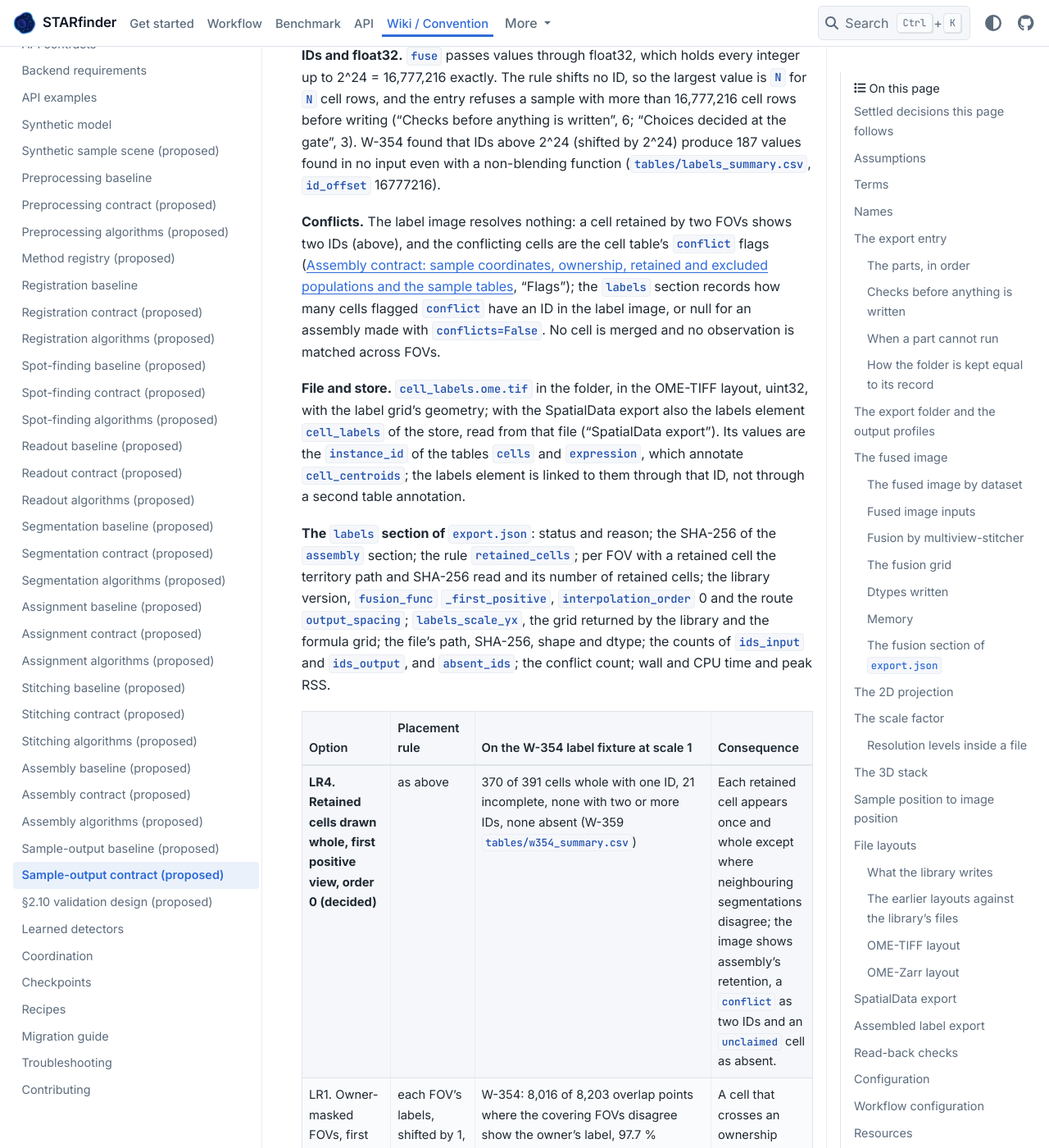
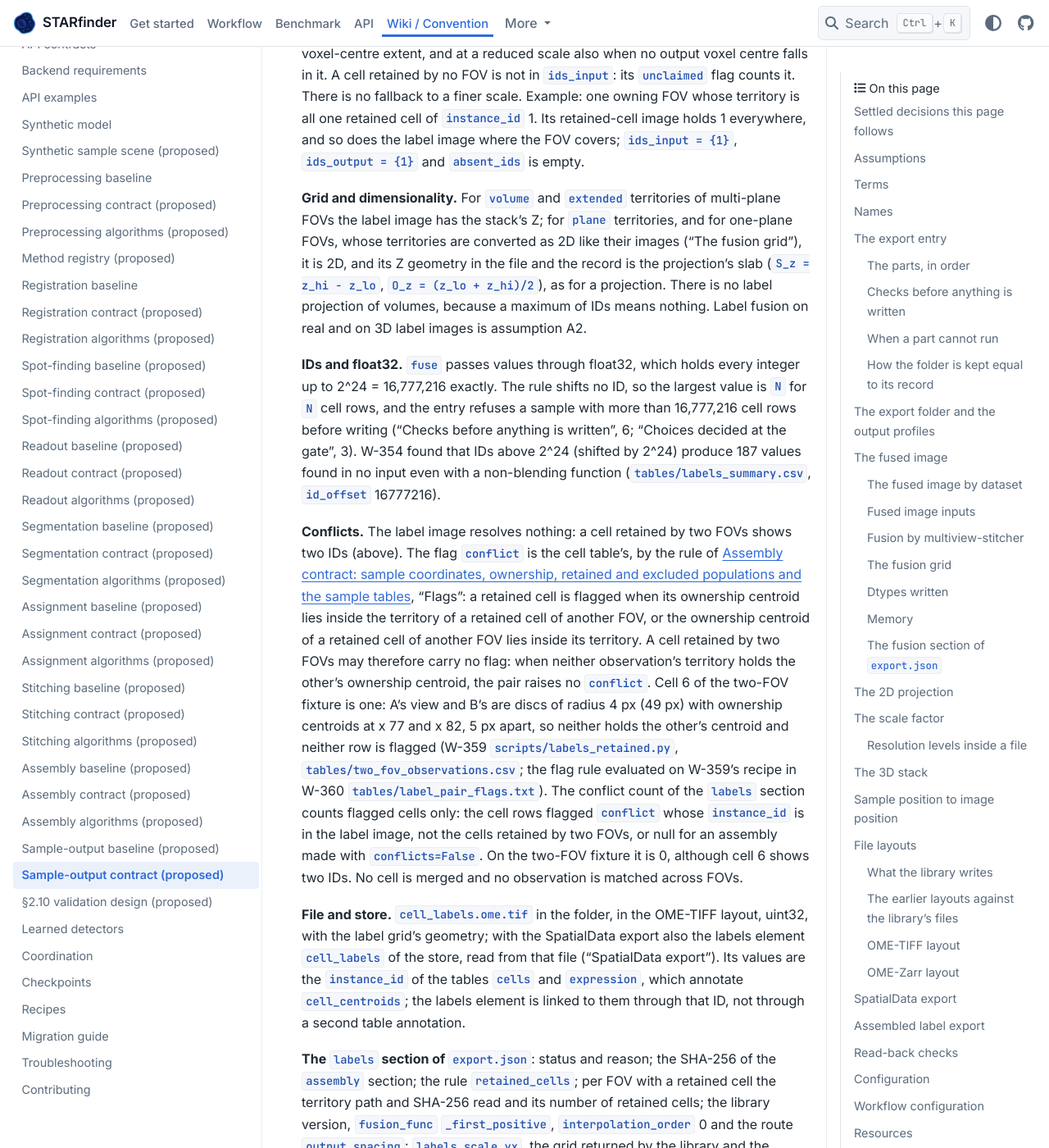
Before and after one commit to wanglab-broad/starfinder, a Sphinx documentation site: the page built from docs/sample-output-contract.md, in a window 1280 px wide and 1400 px high, scrolled down 53266 px. Shown: the whole window at 82% size. Built offline with Sphinx 7.4.7 and the PyData theme 0.15.4, drawn with Linux system fonts in a browser that asks for light colours; some of the changed text lies outside the part shown.

Commit message:
feat(w-361): correct four leftover statements of the §2.10 contract…
Every page still reads Status: Proposed. (1) In
docs/stitching-contract.md and docs/synthetic-sample-scene.md, the
"Three sample-level entries" bullet now names two entries,
Dataset.stitch and Dataset.export, and says Dataset.export calls
assemble, fuse, fuse_labels and export_spatialdata in order. The wording
is copied from the assembly contract. (2) In the "Assembled label
export" section of docs/sample-output-contract.md, the case is now named
"A cell retained by two FOVs". The "Conflicts" paragraph states the
assembly contract's two-clause rule for the `conflict` flag and says a
cell …

Linear-Issue: W-361

```diff
--- a/docs/sample-output-contract.md
+++ b/docs/sample-output-contract.md
@@ -1070,6 +1070,16 @@
 `transform` attributes. This metadata is the export's, not the source's; the round-trip
 check tests it separately from the source content ("Read-back checks").
 
+**A table that already has `uns["spatialdata_attrs"]`** (the table `expression` keeps every
+`uns` key of `sample.h5ad`, so it is one when that file holds the key and the element is
+written, "Empty populations") is refused by `TableModel.parse` as above, and the export
+does not work around it: `export_spatialdata` raises the library's error, neither
+overwrites nor drops the source key, and writes no store, leaving no `sample.zarr` and no
+staging folder, as check SD4 of
+{doc}`stitching-assembly-validation` asserts. Inside `Dataset.export` the same error is an
+error inside the part `export_spatialdata`, and the rule of "When a part cannot run"
+applies to it.
+
 **Empty populations.** The pinned library rejects an empty shapes element (`ShapesModel`,
 `spatialdata/models/models.py` lines 449 to 450 of 0.6.1) and an annotating table whose
 declared region does not occur among its region values, which is every annotating table
@@ -1214,7 +1224,7 @@
 | A retained cell | Its `instance_id` on every output voxel whose nearest voxel of its FOV holds the cell, except where a row below applies. | W-354 label fixture at scale 1: 370 of 391 cells drawn whole with one ID (`tables/w354_summary.csv`) |
 | An excluded cell | Not drawn: its voxels show a retained cell of another FOV where one lies there, and 0 elsewhere. | Both fixtures, both scales: `ids_output` holds only `instance_id`s of retained cells (`tables/w354_summary.csv`, `tables/two_fov_summary.csv`) |
 | Two retained cells of different FOVs whose territories overlap | On the shared voxels, the cell of the FOV first in placement table order; the other cell everywhere else, so it is drawn incomplete. | Two-FOV fixture, cell 9: 1 of its 81 voxels shows cell 8 of the other FOV; W-354 label fixture at scale 1: 3 cells (`tables/two_fov_cells.csv`, `tables/w354_incomplete_edges.csv`) |
-| A cell retained by two FOVs (`conflict`) | Both observations, each with its own `instance_id`: the first FOV's whole, the second's where the first does not cover it. One biological cell then shows two IDs. | Two-FOV fixture, cell 6: two IDs; W-354 label fixture: no such cell (`tables/two_fov_cells.csv`, `tables/w354_summary.csv`) |
+| A cell retained by two FOVs | Both observations, each with its own `instance_id`: the first FOV's whole, the second's where the first does not cover it. One biological cell then shows two IDs. Its rows may carry no flag: `conflict` marks only some of these cells ("Conflicts" below). | Two-FOV fixture, cell 6: two IDs; W-354 label fixture: no such cell (`tables/two_fov_cells.csv`, `tables/w354_summary.csv`) |
 | A cell retained by no FOV (`unclaimed`) | Absent: its area shows 0, or a retained cell of another FOV where one lies there. | Two-FOV fixture, cell 7: absent (`tables/two_fov_cells.csv`) |
 | A cell whose ownership centroid lies exactly on an ownership boundary | Retained by the FOV first in table order (the tie rule of O1), and drawn once, whole. | Two-FOV fixture, cell 5: one ID, whole (`tables/two_fov_cells.csv`) |
 | A retained cell cut by the border of its FOV's image | Drawn as its FOV holds it, cut at that border; the rest is not drawn from another FOV, which excluded the cell. | Two-FOV fixture, cell 10: 35 of its 81 pixels imaged and drawn (`tables/two_fov_cells.csv`) |
@@ -1290,10 +1300,20 @@
 non-blending function (`tables/labels_summary.csv`, `id_offset` 16777216).
 
 **Conflicts.** The label image resolves nothing: a cell retained by two FOVs shows two IDs
-(above), and the conflicting cells are the cell table's `conflict` flags
-({doc}`assembly-contract`, "Flags"); the `labels` section records how many cells flagged
-`conflict` have an ID in the label image, or null for an assembly made with
-`conflicts=False`. No cell is merged and no observation is matched across FOVs.
+(above). The flag `conflict` is the cell table's, by the rule of {doc}`assembly-contract`,
+"Flags": a retained cell is flagged when its ownership centroid lies inside the territory
+of a retained cell of another FOV, or the ownership centroid of a retained cell of another
+FOV lies inside its territory. A cell retained by two FOVs may therefore carry no flag:
+when neither observation's territory holds the other's ownership centroid, the pair
+raises no `conflict`. Cell 6 of the two-FOV fixture is one: A's view and B's are discs of
+radius 4 px (49 px) with ownership centroids at x 77 and x 82, 5 px apart, so neither
+holds the other's centroid and neither row is flagged (W-359 `scripts/labels_retained.py`,
+`tables/two_fov_observations.csv`; the flag rule evaluated on W-359's recipe in W-360
+`tables/label_pair_flags.txt`). The conflict count of the `labels` section counts flagged
+cells only: the cell rows flagged `conflict` whose `instance_id` is in the label image,
+not the cells retained by two FOVs, or null for an assembly made with `conflicts=False`.
+On the two-FOV fixture it is 0, although cell 6 shows two IDs. No cell is merged and no
+observation is matched across FOVs.
 
 **File and store.** `cell_labels.ome.tif` in the folder, in the OME-TIFF layout, uint32,
 with the label grid's geometry; with the SpatialData export also the labels element
@@ -1311,7 +1331,7 @@
 
 | Option | Placement rule | On the W-354 label fixture at scale 1 | Consequence |
 | --- | --- | --- | --- |
-| **LR4. Retained cells drawn whole, first positive view, order 0 (decided)** | as above | 370 of 391 cells whole with one ID, 21 incomplete, none with two or more IDs, none absent (W-359 `tables/w354_summary.csv`) | Each retained cell appears once and whole except where neighbouring segmentations disagree; the image shows assembly's retention, a `conflict` as two IDs and an `unclaimed` cell as absent. |
+| **LR4. Retained cells drawn whole, first positive view, order 0 (decided)** | as above | 370 of 391 cells whole with one ID, 21 incomplete, none with two or more IDs, none absent (W-359 `tables/w354_summary.csv`) | Each retained cell appears once and whole except where neighbouring segmentations disagree; the image shows assembly's retention, a cell retained by two FOVs as two IDs and an `unclaimed` cell as absent. |
 | LR1. Owner-masked FOVs, first positive view, order 0 (option not taken) | each FOV's labels, shifted by 1, cut to its O1 ownership region, with background there encoded as 1 | W-354: 8,016 of 8,203 overlap points where the covering FOVs disagree show the owner's label, 97.7 % rounded (101 points 0, 86 a neighbour's) (W-354 `tables/labels_summary.csv`, `tables/labels_overlap_points.csv`). W-359's rerun equals the array W-354 saved and draws 322 cells whole, 16 incomplete, 53 with two or more IDs and none absent (W-359 `tables/w354_checks.json`, `tables/w354_summary.csv`) | A cell that crosses an ownership boundary is drawn with two IDs. |
 | LR2. First valid view in table order, order 0 (option not taken) | no mask | W-354: 3,991 of 8,209, 48.6 % rounded | Table order decides the overlap; the shown cell may be one assembly excluded there. |
 | LR3. `max_fusion`, order 0 (option not taken) | no mask | W-354: 3,929 of 8,232, 47.7 % rounded | The larger ID wins. |
```
Also changed, not shown: docs/stitching-contract.md (+5 -3 lines), docs/synthetic-sample-scene.md (+6 -3 lines).
